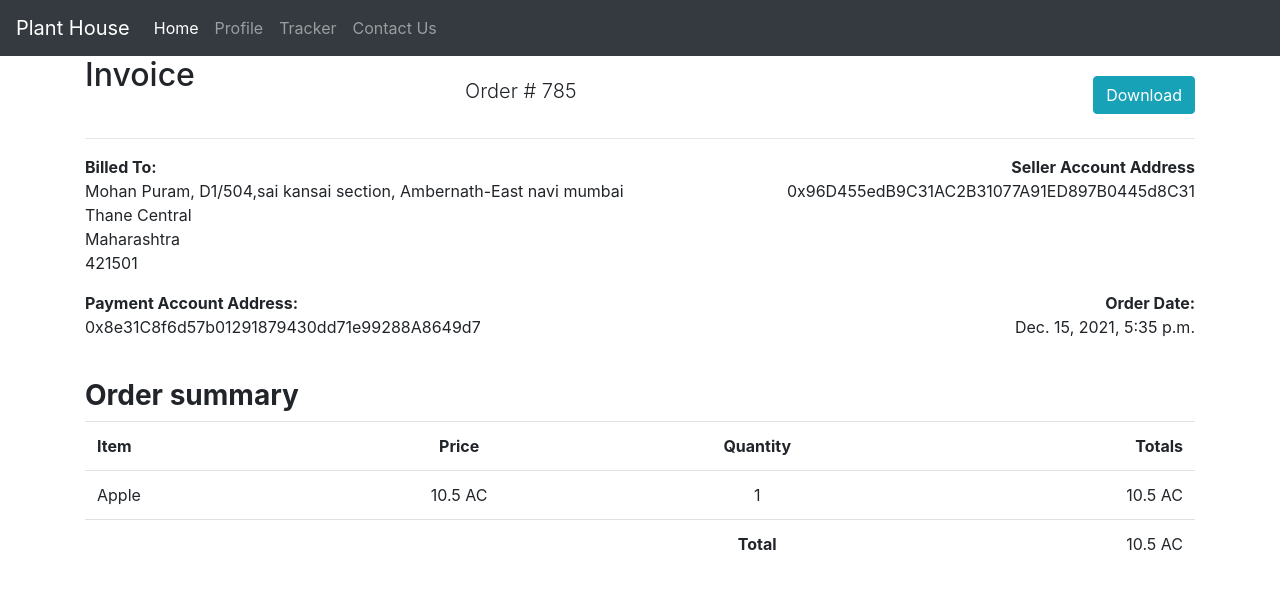
After one commit to aishux/FarmAFuture, a Django app: page /ordersummary/785 in a window 1280 px wide. The commit adds this page. Shown: the top 589 px of the page. Run offline with Django 3.2, Linux system fonts and the light colour scheme; data comes from the database, SQL or seed files in the repository; both versions use the stored data as it was after the commit; some libraries are stand-ins or nearby versions.

Commit message:
added order summary display

```diff
--- a/farmFuture/farmFuture/settings.py
+++ b/farmFuture/farmFuture/settings.py
@@ -38,6 +38,7 @@ INSTALLED_APPS = [
     'django.contrib.sessions',
     'django.contrib.messages',
     'django.contrib.staticfiles',
+    'mathfilters',
     'farmapp'
 ]
 
--- a/farmFuture/farmFuture/urls.py
+++ b/farmFuture/farmFuture/urls.py
@@ -31,5 +31,6 @@ urlpatterns = [
     path('cart/', views.display_cart, name='displaycart'),
     path('ajax/cartUpdate/', views.update_cart, name='updatecart'),
     path('userprofile/', views.user_profile, name='userprofile'),
+    path('ordersummary/<str:order_id>', views.order_summary, name='ordersummary'),
     path('checkout/', views.checkout, name='checkout'),
 ]+static(settings.MEDIA_URL, document_root=settings.MEDIA_ROOT)
--- a/farmFuture/farmFuture/views.py
+++ b/farmFuture/farmFuture/views.py
@@ -1,3 +1,4 @@
+import json
 import pyrebase
 from django.shortcuts import render, redirect
 from django.contrib import auth
@@ -128,6 +129,8 @@ def display_cart(request):
 def checkout(request):
     if request.method == "POST":
         user = WebUser.objects.filter(id=request.session['uid'])[0]
+        seller_address = request.POST.get("seller_address")
+        buyer_address = request.POST.get("buyer_address")
         order_id = request.POST.get("order_id")
         items_json = request.POST.get('itemsJson','')
         item_ids = request.POST.get('item_ids','')
@@ -142,6 +145,8 @@ def checkout(request):
 
         new_order = Orders(
             user=user,
+            buyer_address=buyer_address,
+            seller_address=seller_address,
             order_id=order_id,
             items_json=items_json,
             item_ids=item_ids,
@@ -162,6 +167,15 @@ def checkout(request):
     return render(request, "checkout.html")
 
 
+def order_summary(request, order_id):
+    current_order = Orders.objects.filter(order_id=order_id)[0]
+    items_lst = []
+    json_items = json.loads(current_order.items_json)
+    for item in json_items:
+        items_lst.append(json_items[item])
+    return render(request, "order_summary.html", {"curr_order": current_order, "all_items": items_lst})
+
+
 def user_profile(request):
     all_orders = Orders.objects.filter(user=WebUser.objects.filter(id=request.session['uid'])[0])[:5]
     return render(request, "user_profile.html",{"all_orders":all_orders})
--- a/farmFuture/farmapp/models.py
+++ b/farmFuture/farmapp/models.py
@@ -18,6 +18,8 @@ class WebUser(models.Model):
 
 class Orders(models.Model):
     user = models.ForeignKey(WebUser, default=1, on_delete=models.CASCADE)
+    seller_address = models.CharField(max_length=50, default="")
+    buyer_address = models.CharField(max_length=50, default="")
     order_id = models.CharField(max_length=100, primary_key=True)
     items_json = models.CharField(max_length=5000)
     item_ids = models.TextField(default="")
@@ -29,6 +31,7 @@ class Orders(models.Model):
     state = models.CharField(max_length=111)
     zip_code = models.CharField(max_length=111)
     phone = models.CharField(max_length=111, default="")
+    order_date = models.DateTimeField(auto_now_add=True)
 
     def __str__(self):
         return self.name+"(id:"+str(self.order_id)+")"
--- a/farmFuture/templates/checkout.html
+++ b/farmFuture/templates/checkout.html
@@ -99,6 +99,8 @@
                             </div>
                             <input type="text" name="order_id" id="order_id" hidden>
                             <input type="text" name="item_ids" id="item_ids" hidden>
+                            <input type="text" name="buyer_address" id="buyer_address" hidden>
+                            <input type="text" name="seller_address" id="seller_address" hidden>
                         </div>
 
                         <button class="btn btn-primary btn-lg btn-block my-4" type="submit">Continue to checkout</button>
--- /dev/null
+++ b/farmFuture/templates/order_summary.html
@@ -0,0 +1,133 @@
+{% extends 'basic.html' %} {% block title %}Account Summary{% endblock %}
+{% block head %}
+<!-- <link rel="stylesheet" href="https://cdnjs.cloudflare.com/ajax/libs/twitter-bootstrap/3.3.7/css/bootstrap.min.css"> -->
+{% endblock head %}
+{% block css %}
+.btn-info, .lead {
+margin-top: 20px;
+}
+
+{% endblock %}
+
+{% block body %} {% load static %} {% load mathfilters %}
+<div class="container" id="template_invoice">
+    <div class="row">
+        <div class="col-md-4">
+            <div class="invoice-title">
+                <h2>Invoice</h2>
+            </div>
+        </div>
+        <div class="col-md-4">
+            <p class="lead">Order # {{curr_order.order_id}}</p>
+        </div>
+        <div class="col-md-4">
+            <button class="btn btn-info pull-right">Download</button>
+        </div>
+    </div>
+    <hr>
+    <div class="row">
+        <div class="col-md-6">
+            <address>
+                <strong>Billed To:</strong><br>
+                {{curr_order.address}}<br>
+                {{curr_order.city}}<br>
+                {{curr_order.state}}<br>
+                {{curr_order.zip_code}}
+            </address>
+        </div>
+        <div class="col-md-6 text-right">
+            <address>
+                <strong>Seller Account Address</strong><br>
+                {{curr_order.seller_address}}
+            </address>
+        </div>
+    </div>
+    <div class="row">
+        <div class="col-md-6">
+            <address>
+                <strong>Payment Account Address:</strong><br>
+                {{curr_order.buyer_address}}
+            </address>
+        </div>
+        <div class="col-md-6 text-right">
+            <address>
+                <strong>Order Date:</strong><br>
+                {{curr_order.order_date}}<br><br>
+            </address>
+        </div>
+    </div>
+
+    <div class="row">
+        <div class="col-md-12">
+            <div class="panel panel-default">
+                <div class="panel-heading">
+                    <h3 class="panel-title"><strong>Order summary</strong></h3>
+                </div>
+                <div class="panel-body">
+                    <div class="table-responsive">
+                        <table class="table table-condensed">
+                            <thead>
+                                <tr>
+                                    <td><strong>Item</strong></td>
+                                    <td class="text-center"><strong>Price</strong></td>
+                                    <td class="text-center"><strong>Quantity</strong></td>
+                                    <td class="text-right"><strong>Totals</strong></td>
+                                </tr>
+                            </thead>
+                            <tbody>
+                                {% for item in all_items %}
+                                <tr>
+                                    <td>{{item.1}}</td>
+                                    <td class="text-center">{{item.2}} AC</td>
+                                    <td class="text-center">{{item.0}}</td>
+                                    <td class="text-right">{{item.2|mul:item.0}} AC</td>
+                                </tr>
+                                {% endfor %}
+                                <tr>
+                                    <td class="no-line"></td>
+                                    <td class="no-line"></td>
+                                    <td class="no-line text-center"><strong>Total</strong></td>
+                                    <td class="no-line text-right">{{curr_order.amount}} AC</td>
+                                </tr>
+                            </tbody>
+                        </table>
+                    </div>
+                </div>
+            </div>
+        </div>
+    </div>
+</div>
+{% endblock %}
+{% block js %}
+<script src="https://cdnjs.cloudflare.com/ajax/libs/jspdf/1.3.4/jspdf.min.js"></script>
+<script>
+    $(document).ready(function() {
+        $(".btn").click(function() {
+          var doc = new jsPDF("p", "pt", "letter"),
+              source = $("#template_invoice")[0],
+              margins = {
+                top: 40,
+                bottom: 60,
+                left: 40,
+                width: 522
+              };
+          doc.fromHTML(
+            source, // HTML string or DOM elem ref.
+            margins.left, // x coord
+            margins.top,
+            {
+              // y coord
+              width: margins.width // max width of content on PDF
+            },
+            function(dispose) {
+              // dispose: object with X, Y of the last line add to the PDF
+              //          this allow the insertion of new lines after html
+              doc.save({{curr_order.order_id | safe}}+".pdf");
+            },
+            margins
+          );
+        });
+      });
+
+</script>
+{% endblock %}
--- a/farmFuture/templates/user_profile.html
+++ b/farmFuture/templates/user_profile.html
@@ -156,7 +156,7 @@ border-bottom: solid 1px rgba(256, 256, 256, .4);
       <h5 class="card-title" style="min-width: 25%;">ORDER ID: <span id="order_id_num">{{order.order_id}}</span></h5>
       <h5 class="card-title" style="min-width: 25%;">TOTAL AMOUNT: <span id="total_amount_num">{{order.amount}}</span></h5>
       <h5 class="card-title" style="min-width: 25%;">ITEM IDs: <span id="item_count_num">{{order.item_ids}}</span></h5>
-      <button>View Order</button>
+      <a href="/ordersummary/{{order.order_id}}"><button>View Order</button></a>
     </div>
   </div>
 
```
Also changed, not shown: farmFuture/media/js/checkout.js (+5 -2 lines), farmFuture/db.sqlite3, farmFuture/farmapp/migrations/0011_auto_20211215_1728.py (added), farmFuture/farmapp/migrations/0012_orders_order_date.py (added).
